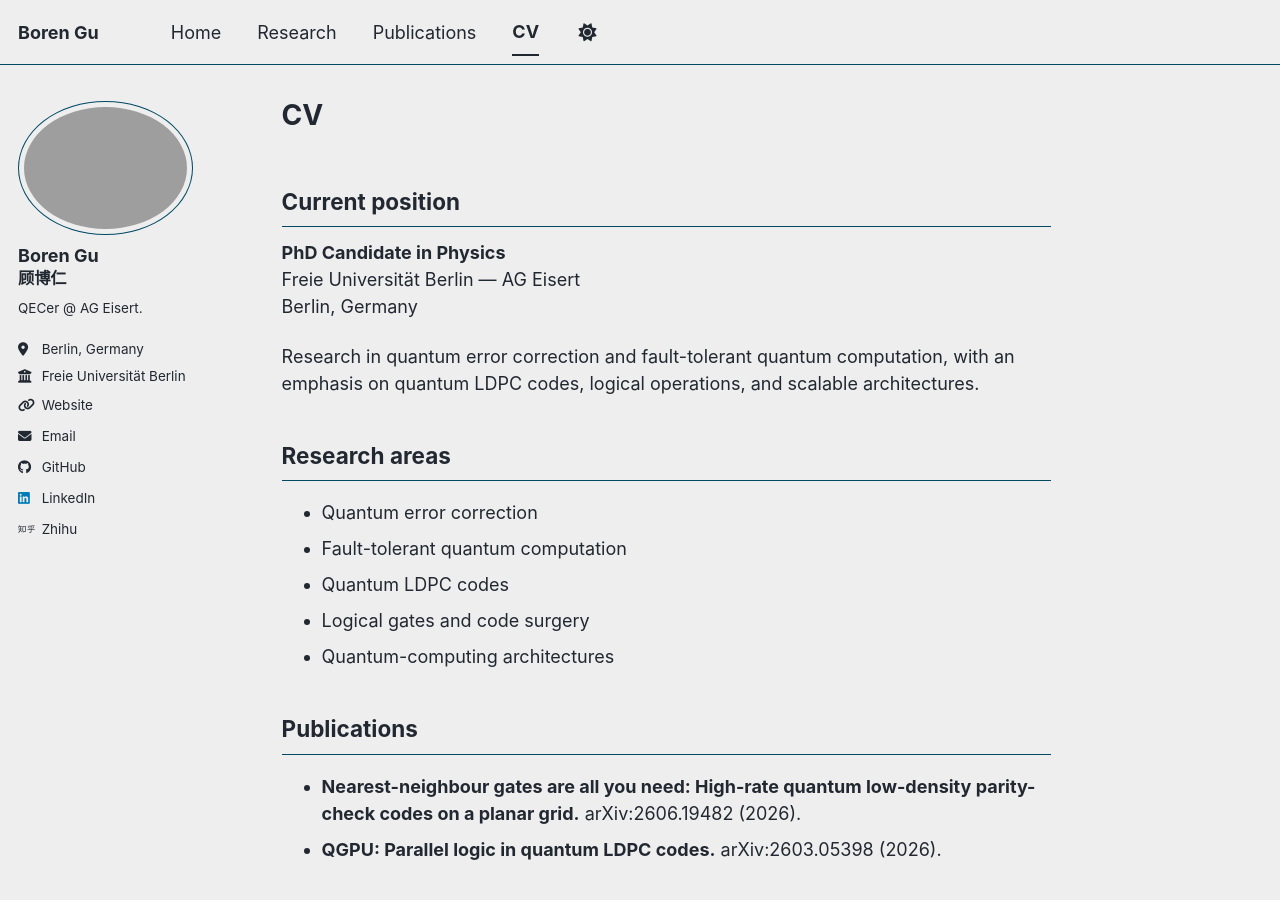
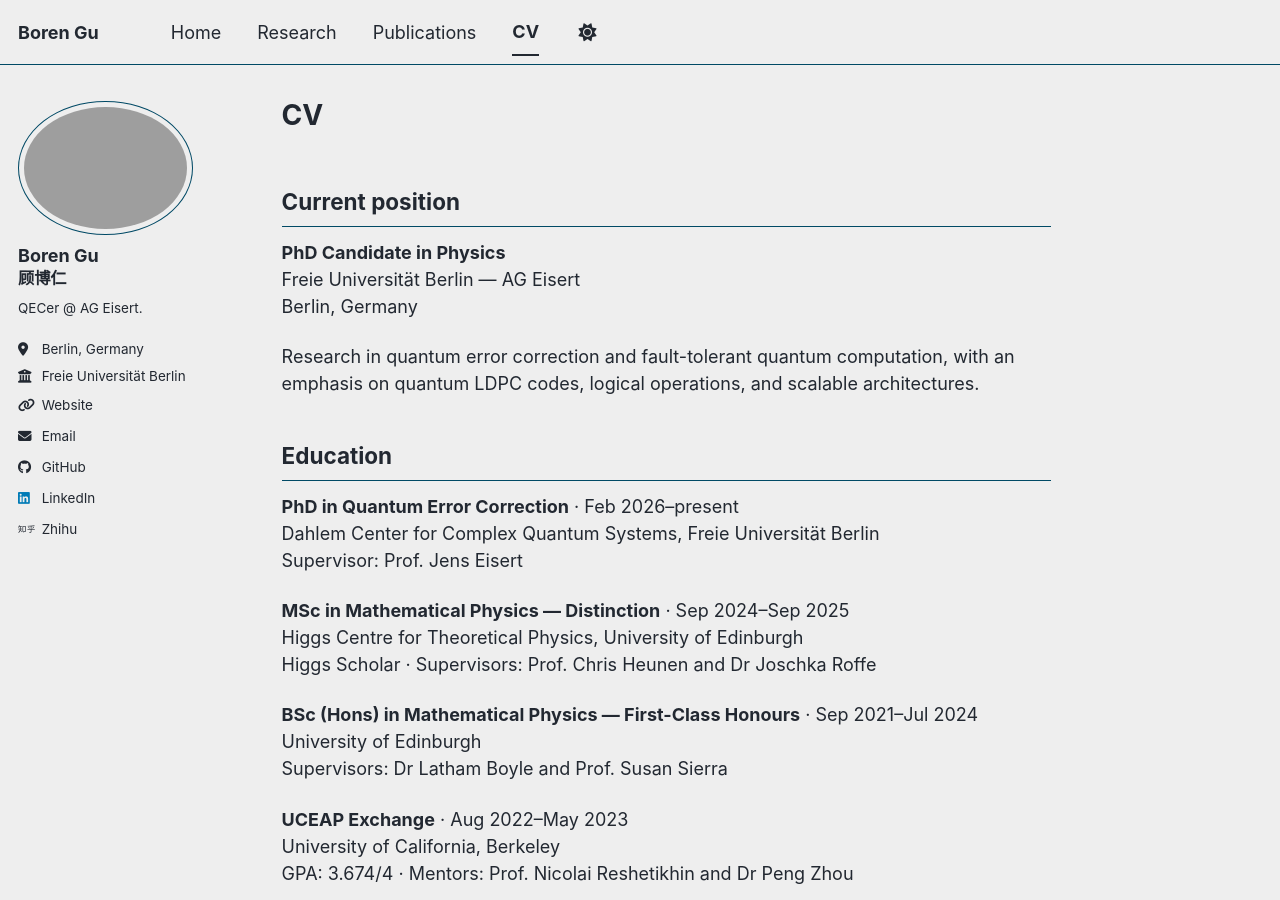
Before and after one commit to BorenGu/borengu_com, a Jekyll site: the page built from _pages/cv.md, in a window 1280 px wide and 900 px high. Built offline with Jekyll 4.4.1, drawn with Linux system fonts in a browser that asks for light colours; a script bundle is joined from its source files by our own code; library files that are not in the unit come from our copies.

Commit message:
Expand academic background and education

```diff
--- a/_pages/cv.md
+++ b/_pages/cv.md
@@ -15,6 +15,24 @@ Berlin, Germany
 
 Research in quantum error correction and fault-tolerant quantum computation, with an emphasis on quantum LDPC codes, logical operations, and scalable architectures.
 
+## Education
+
+**PhD in Quantum Error Correction** · Feb 2026–present<br>
+Dahlem Center for Complex Quantum Systems, Freie Universität Berlin<br>
+Supervisor: Prof. Jens Eisert
+
+**MSc in Mathematical Physics — Distinction** · Sep 2024–Sep 2025<br>
+Higgs Centre for Theoretical Physics, University of Edinburgh<br>
+Higgs Scholar · Supervisors: Prof. Chris Heunen and Dr Joschka Roffe
+
+**BSc (Hons) in Mathematical Physics — First-Class Honours** · Sep 2021–Jul 2024<br>
+University of Edinburgh<br>
+Supervisors: Dr Latham Boyle and Prof. Susan Sierra
+
+**UCEAP Exchange** · Aug 2022–May 2023<br>
+University of California, Berkeley<br>
+GPA: 3.674/4 · Mentors: Prof. Nicolai Reshetikhin and Dr Peng Zhou
+
 ## Research areas
 
 - Quantum error correction
```
Also changed, not shown: _pages/about.md (+1 -1 lines).
